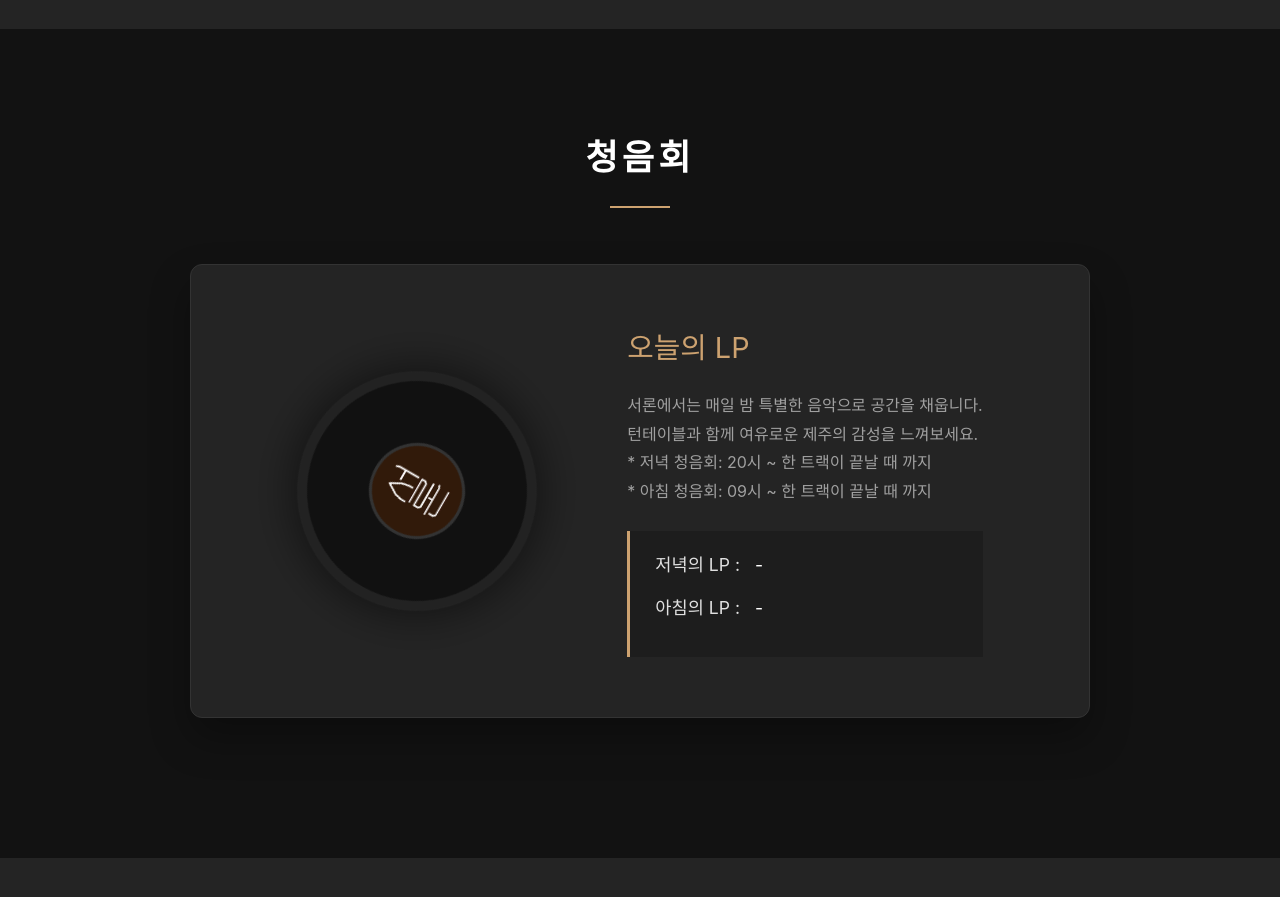
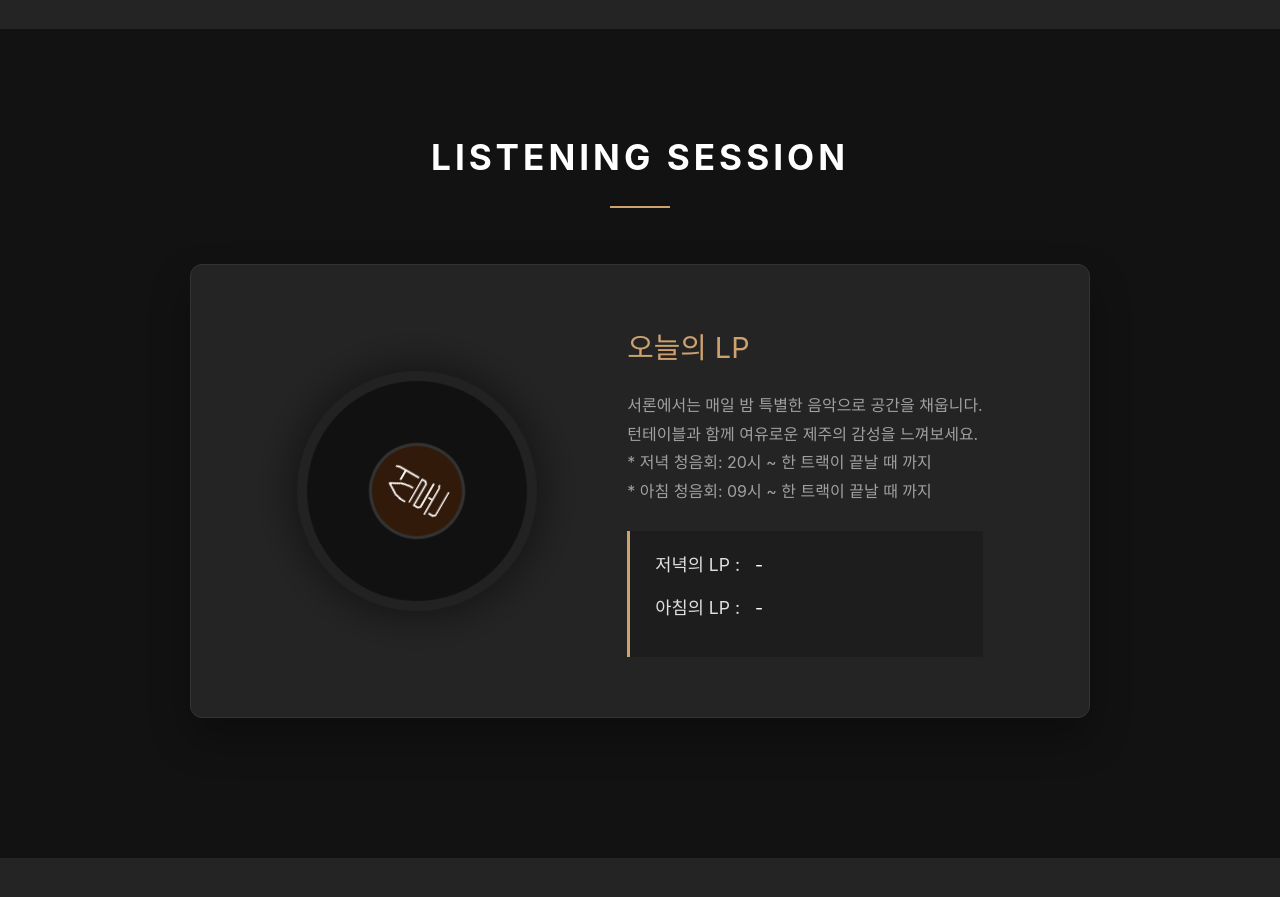
Before and after one commit to Bailiey/seolon, a plain HTML site: page index.html in a window 1280 px wide. Shown: the part 2760-3657 px from the top of the page. Drawn offline with Linux system fonts and the light colour scheme; no server answers.

Commit message:
Update index.html

```diff
--- a/index.html
+++ b/index.html
@@ -163,7 +163,7 @@
 
         <section id="events" class="section-padding">
             <div class="container">
-                <h2 class="section-title">청음회</h2>
+                <h2 class="section-title">LISTENING SESSION</h2>
                 <div class="event-container" style="background: var(--bg-light);">
                     <div class="event-vinyl"><div class="vinyl-record"></div></div>
                     <div class="event-details">
```
